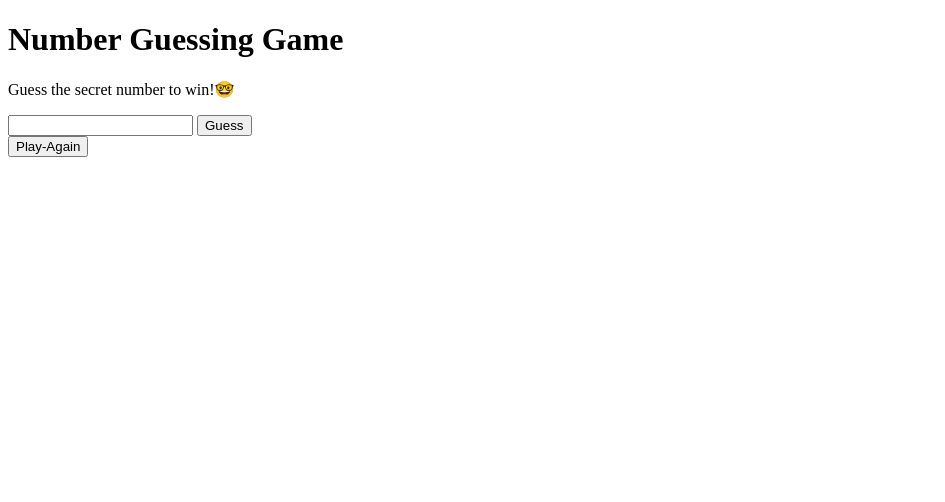
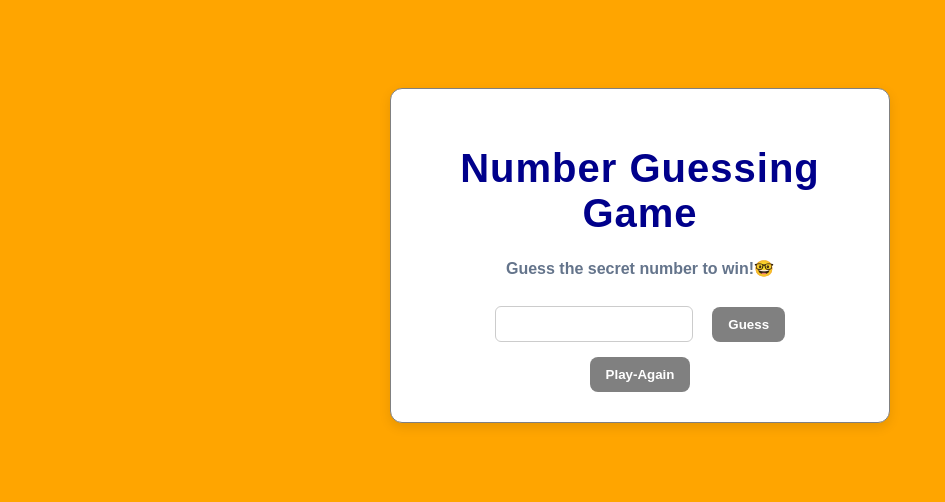
Before and after one commit to emmanuellauloko240/number_guessing_game, a Flask app: page /guess-game in a window 1280 px wide. Shown: the top 502 px of the page, without its empty margins (0-945 px from the left). Run offline with Flask 3, Linux system fonts and the light colour scheme.

Commit message:
worked on my css file

```diff
--- a/app.py
+++ b/app.py
@@ -88,7 +88,7 @@ def music_home():
                 session["game_over🥱"] = True  # CORRECTED: assign True
 
             elif guess < secret_number:
-                message = "Too low"
+                message = "Too low😝"
 
             else:
                 message = "Too high🤓"
--- a/static/style.css
+++ b/static/style.css
@@ -0,0 +1,71 @@
+h1{
+    /* color:blue; */
+    color: darkblue;
+    font-size: 40px;
+    margin-bottom: 20px;
+    letter-spacing: 1px;
+}
+body{
+    background-color: #f0f4f8;
+    text-align: center;
+    padding: 40px;
+    font-family: Arial, sans-serif;
+    background-color: orange;
+}
+button{
+    background-color: grey;
+    border-radius: 8px;
+    padding: 10px 16px;
+    color: white;
+    border: none;
+    cursor: pointer;
+    transition: background-color 0.3s ease;
+    font-weight: 600;
+    padding: 10px 16px;
+}
+form + form {
+    margin-top: 15px;
+}
+input{
+    margin-right: 15px;
+    padding: 8px;
+    border-radius: 6px;
+    border: 1px solid #ccc;
+    width: 180px;
+    font-size: 16px;
+}
+.message{
+    margin-top: 15px;
+    font-size: 20px;
+    margin-bottom: 20px;
+}
+
+button:hover{
+    background-color: #555;
+    transform: translateY(-2px);
+}
+.game-container{
+    max-width: 500px;
+    margin: 0 auto;
+    width: 100%;
+    padding: 30px;
+    background-color: white;
+    border-radius: 12px;
+    box-shadow: 0 4px 12px rgba(0, 0, 0, 0.1);
+    margin: 40px auto;
+    border: 1px solid gray;
+    box-sizing: border-box;
+    transition: box-shadow 0.3s ease;
+
+
+}
+.game-container:hover {
+    box-shadow: 0 8px 20px rgba(0, 0, 0, 0.15);
+}
+
+.subtitle{
+    color: #64748b;
+    font-weight: 600;
+    margin-bottom: 25px;
+    line-height: 1.6;
+}
--- a/templates/index.html
+++ b/templates/index.html
@@ -7,10 +7,11 @@
 </head>
 
 <body>
+<div class="game-container">
 <h1>Number Guessing Game</h1>
-<p> Guess the secret number to win!🤓 </p>
+<p class="subtitle"> Guess the secret number to win!🤓 </p>
 <form method="POST" action="/guess-game">
-<p>{{message}}</p>
+<p class="message">{{message}}</p>
 {% if message == "Correct🥳"%}
 <h2>🎉 You won! 🎉</h2>
 <p> You guessed it in {{ guess_count }} tries🙃</p>
@@ -27,6 +28,6 @@
 <button type="submit">Play-Again</button>
 
 </form>
-
+</div>
 </body>
 </html>
```
